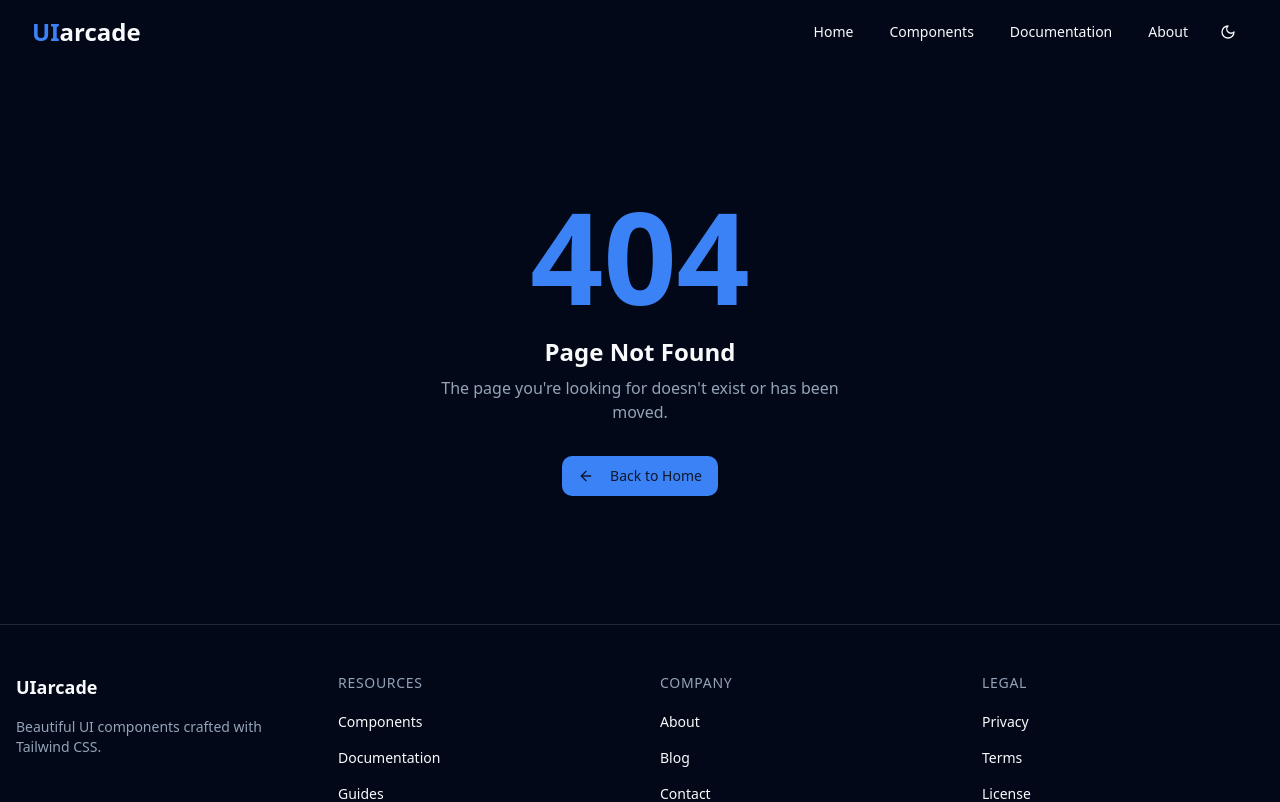
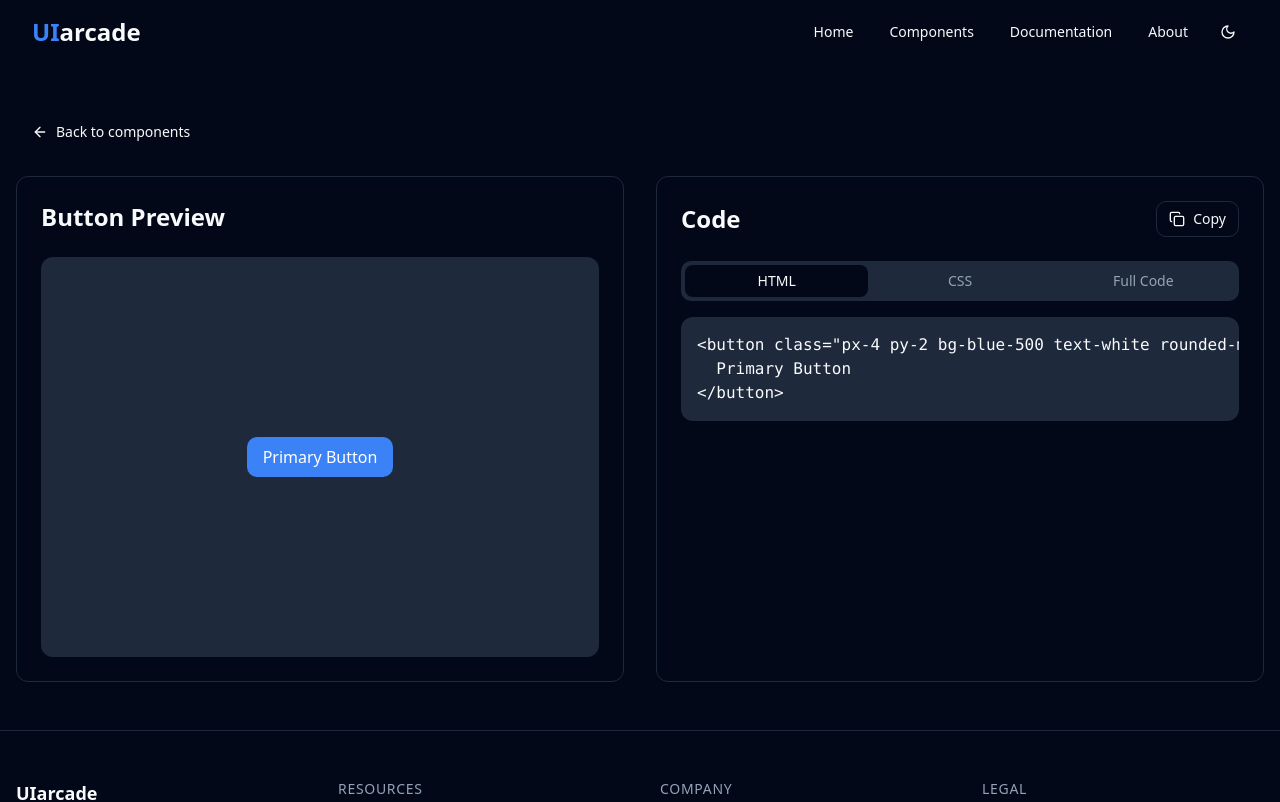
Before and after one commit to yayeet999/uiarcade-showcase, a React (Vite) app: page /components/1/1 in a window 1280 px wide. Shown: the top 802 px of the page. Built offline with nearby package versions, Linux system fonts and the light colour scheme.

Commit message:
Fix: Component detail page navigation
The 'View Code' button on component cards was not correctly navigating to the component detail page, resulting in a 404 error. This commit addresses the navigation issue.

```diff
--- a/src/App.tsx
+++ b/src/App.tsx
@@ -26,6 +26,7 @@ const App = () => (
             <Route element={<MainLayout />}>
               <Route path="/" element={<HomePage />} />
               <Route path="/components" element={<ComponentsPage />} />
+              <Route path="/components/:categoryId/:componentId" element={<ComponentDetailPage />} />
               <Route path="/components/:componentId" element={<ComponentDetailPage />} />
               <Route path="/docs" element={<DocumentationPage />} />
               <Route path="/about" element={<AboutPage />} />
--- a/src/components/common/ComponentCard.tsx
+++ b/src/components/common/ComponentCard.tsx
@@ -18,7 +18,11 @@ export const ComponentCard = ({ component, index, layout = "grid", categoryId =
   const navigate = useNavigate();
 
   const handleClick = () => {
-    navigate(`/components/${categoryId}/${component.id}`);
+    if (categoryId && categoryId !== "all") {
+      navigate(`/components/${categoryId}/${component.id}`);
+    } else {
+      navigate(`/components/${component.id}`);
+    }
   };
 
   const item = {
@@ -76,7 +80,11 @@ export const ComponentCard = ({ component, index, layout = "grid", categoryId =
                 className="text-xs gap-1 opacity-70 hover:opacity-100"
                 onClick={(e) => {
                   e.stopPropagation();
-                  navigate(`/components/${categoryId}/${component.id}`);
+                  if (categoryId && categoryId !== "all") {
+                    navigate(`/components/${categoryId}/${component.id}`);
+                  } else {
+                    navigate(`/components/${component.id}`);
+                  }
                 }}
               >
                 View Code <ArrowRight className="h-3 w-3" />
--- a/src/pages/ComponentDetailPage.tsx
+++ b/src/pages/ComponentDetailPage.tsx
@@ -11,7 +11,7 @@ import { getComponentCode } from "@/registry";
 import NotFoundPage from "./NotFoundPage";
 
 const ComponentDetailPage = () => {
-  const { componentId } = useParams();
+  const { componentId, categoryId } = useParams();
   const navigate = useNavigate();
   const [activeTab, setActiveTab] = useState("html");
 
```
